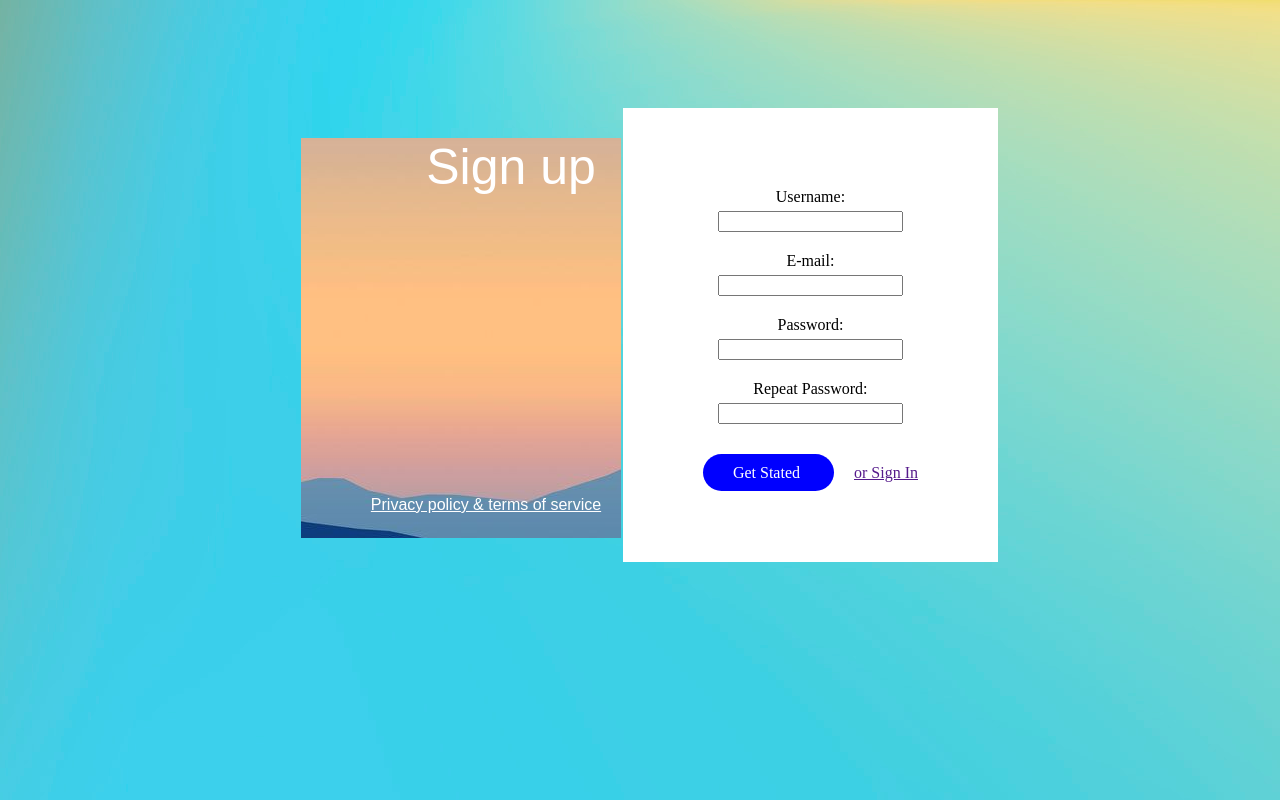
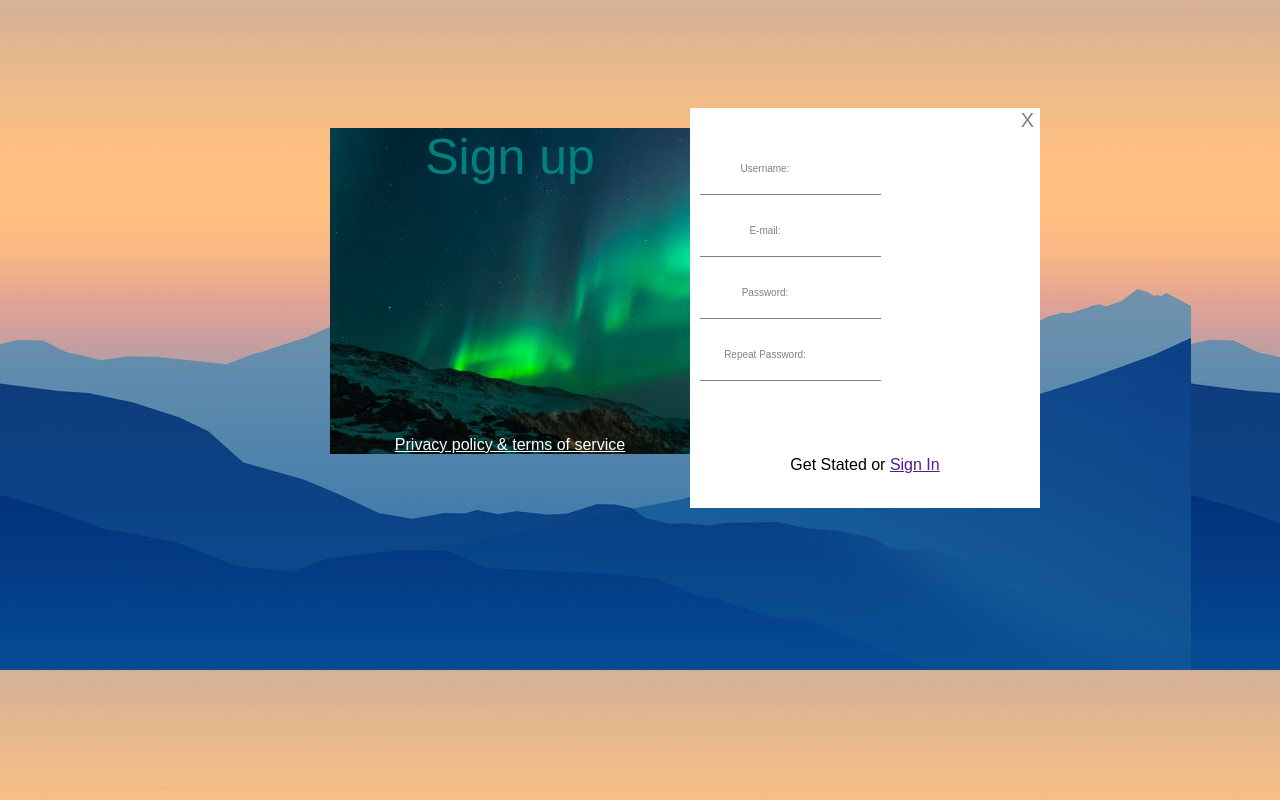
Before and after one commit to TomasDaugela/sing-up, a plain HTML site: page index.html in a window 1280 px wide. Drawn offline with Linux system fonts and the light colour scheme.

Commit message:
pavargau gana

```diff
--- a/index.html
+++ b/index.html
@@ -4,70 +4,108 @@
     <meta charset="UTF-8">
     <meta name="viewport" content="width=device-width, initial-scale=1.0">
     <title>sign in</title>
+    <style>
+        body {
+            background-image: url("mount.jpg");
+            text-align: center;
+            font-family: Arial, Helvetica, sans-serif;
+        }
+            main {
+                display: inline-block;
+                width: 800px;
+                margin-top: 100px;
+            }
+                section {
+                    background-image: url("fonas.jpg");
+                    display: block;
+                    background-color: brown;
+                    float: right;
+                    margin-top: 20px;
+                    width: 45%;
+                }
+                    section > h {
+                        display: inline-block;
+                        font-size: 50px;
+                        color: teal;
+
+                    }
+                    section > a {
+                        display: inline-block;
+                        margin-top: 65%;
+                        color: white;
+                    }
+                #desinys {
+                    display: inline-block;
+                    float: right;
+                    background-color: white;
+                    width: 350px;
+                    height: 400px;
+                }
+                form {
+                    color: gray;
+                }
+                    #trigger {
+                        display: block;
+                        float: right;
+                        border: none;
+                        background: white;
+                        color: gray;
+                        font-size: 20px;
+                        position: relative;
+                        left: 150px;
+                    }
+                    label {
+                        margin-right: 200px;
+                        text-align: center;
+                        font-size: 10px;
+
+                    }
+                    input {
+                        margin-right: 150px;
+                        margin-bottom: 25px;
+                        border: none;
+                        border-bottom: 1px solid gray;
+
+                    }
+                    #getstarted {
+                        display: inline-block;
+                        margin-top: 50px;
+                    }
+    </style>
 </head>
-<body background="gradd.jpg" style="width: 100%;text-align: center;">
-    <main style="display: inline-block;
-                 width: 800px;
-                margin-top: 100px;
-                height: 400px;">
-        <!-- kairys -->
-        <div style="display: inline-block;
-                    float: left;
-                    margin-top: 30px;
-                    margin-left: 53px;
-                    background-image: url('mount.jpg');
-                    width: 40%;
-                    height: 400px;
-                    font-family: Arial, Helvetica, sans-serif;"
-                    >
-            <h style="margin-left: 100px;
-             display: inline-block;
-             font-size: 50px;
-             color: white;">
-                Sign up
-            </h>
-            <a href="#" style="display: inline-block;
-                        margin-top: 300px;
-                        margin-left: 50px;
-                        color: white;">
-                Privacy policy & terms of service
-            </a>
+<body>
+    <main>
 
-        </div>
         <!-- desinys -->
-        <div style="float: right;">
-            <div style="background-color: #ffffff;
-                        display: inline-block;
-                        padding: 80px;
-                        margin-right: 50px;">
+            <div id="desinys">
                 <!-- duomenys -->
                 <form>
+                    <input type="button" id="trigger" value="X"><br>
                     <label>Username:</label><br>
-                    <input type="text" style="margin-top: 5px; margin-bottom: 20px;"><br>
+                    <input type="text"><br>
                     <label>E-mail:</label><br>
-                    <input type="text" style="margin-top: 5px; margin-bottom: 20px;"><br>
+                    <input type="text"><br>
                     <label>Password:</label><br>
-                    <input type="password" style="margin-top: 5px; margin-bottom: 20px;"><br>
+                    <input type="password" ><br>
                     <label>Repeat Password:</label><br>
-                    <input type="password" style="margin-top: 5px; margin-bottom: 20px;">
+                    <input type="password">
                   </form>
                   <!-- get started -->
-                  <div style="margin-top: 20px;">
-                      <a href="#" style="
-                                         padding: 10px 30px 10px 30px;
-                                         text-decoration: none;
-                                         color:white;
-                                         background-color: blue;
-                                         border-radius: 25px;
-                                         margin-right: 20px;">
+                  <div id="getstarted">
+                      <a href="#"></a>
                           Get Stated
-                      </a>
-                      <a href="">or Sign In</a>
+                      or
+                      <a href=""> Sign In</a>
 
                   </div>
-            </div>
+<!-- kairys  -->
+        </div>
+        <section>
+            <h>Sign up</h>
+            <p></p>
+            <a href="#">Privacy policy & terms of service</a>
 
-        </div>
+        </section>
     </main>
 
 </body>
```
Also changed, not shown: fonas.jpg (added), sign in.PNG (added), sign up sukarpytas.png (added), sign up.PNG (added).
